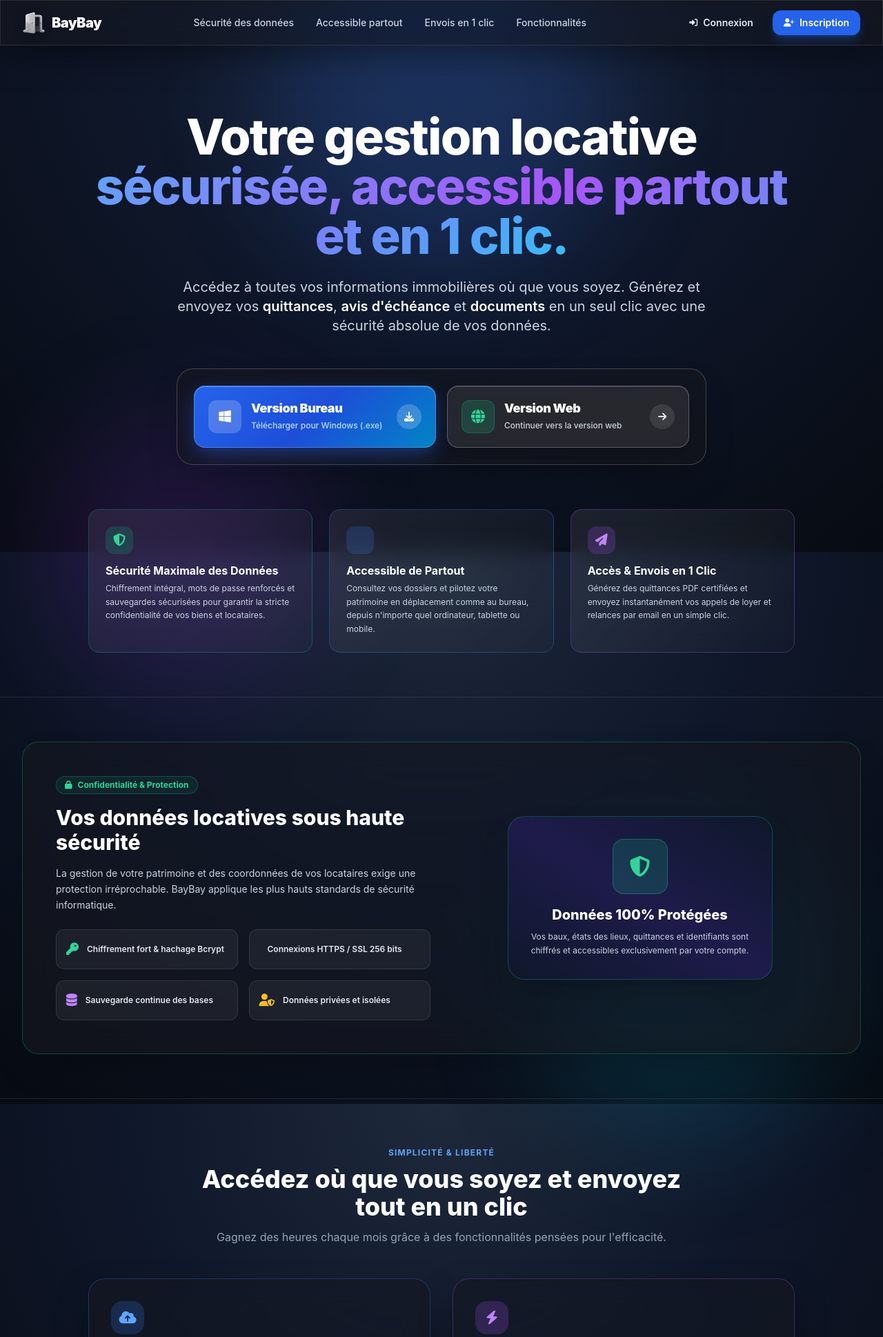
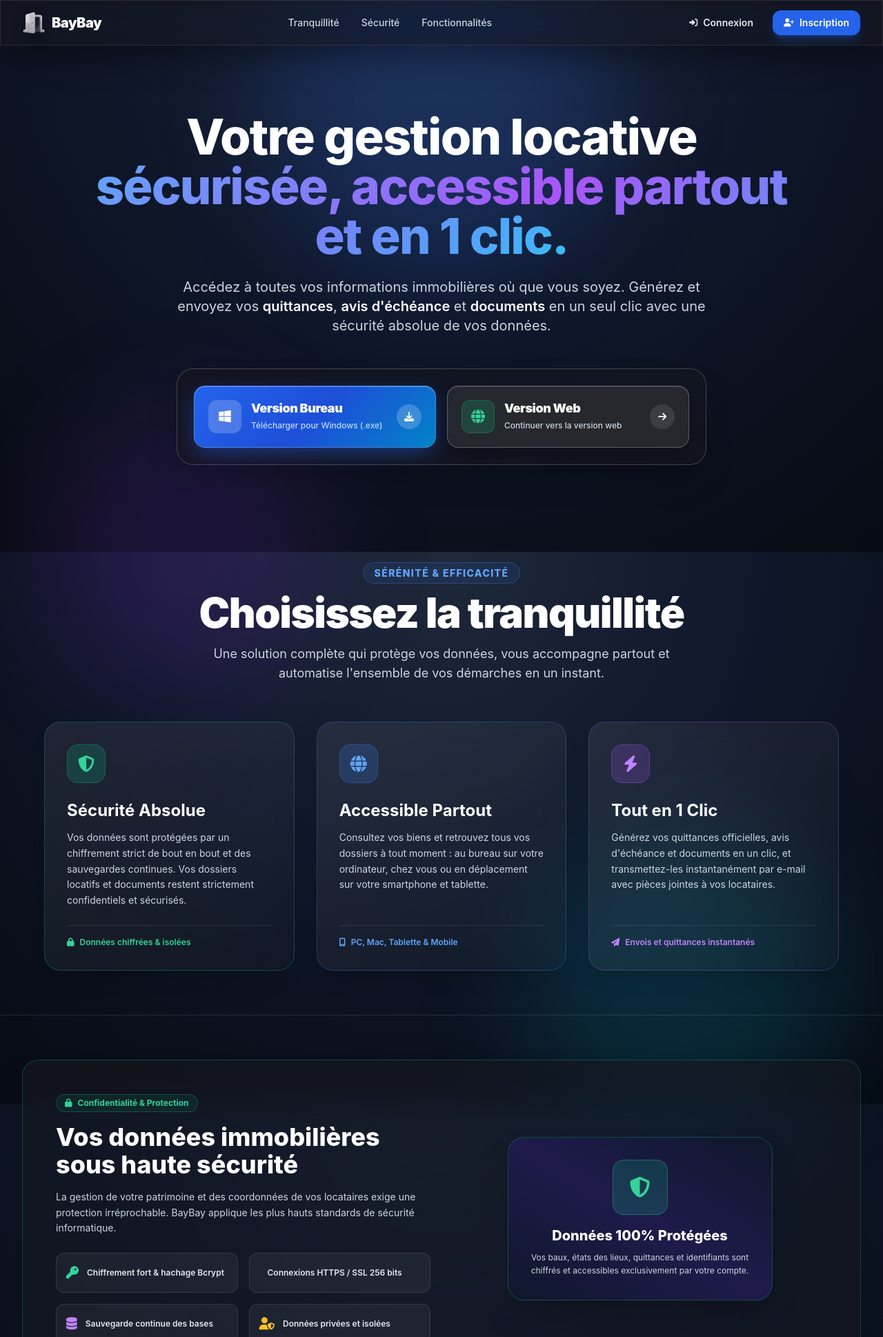
Before and after one commit to mlk0622/BayBay, a Flask app: page / in a window 1280 px wide. Shown: the top 1938 px of the page at 69% size. Run offline with Flask 3, Linux system fonts and the light colour scheme; some libraries are stand-ins or nearby versions.

Commit message:
Auto-deploy commit

```diff
--- a/templates/landing.html
+++ b/templates/landing.html
@@ -125,9 +125,8 @@
 
             <!-- Nav Links (Desktop) -->
             <nav class="hidden md:flex items-center gap-8 text-sm font-medium text-slate-300">
-                <a href="#security" class="hover:text-white transition-colors">Sécurité des données</a>
-                <a href="#everywhere" class="hover:text-white transition-colors">Accessible partout</a>
-                <a href="#one-click" class="hover:text-white transition-colors">Envois en 1 clic</a>
+                <a href="#tranquillite" class="hover:text-white transition-colors">Tranquillité</a>
+                <a href="#security" class="hover:text-white transition-colors">Sécurité</a>
                 <a href="#features" class="hover:text-white transition-colors">Fonctionnalités</a>
             </nav>
 
@@ -156,7 +155,7 @@
     <main class="relative z-10">
 
         <!-- ================= HERO SECTION ================= -->
-        <section class="max-w-7xl mx-auto px-4 sm:px-6 lg:px-8 pt-16 sm:pt-24 pb-16 text-center">
+        <section class="max-w-7xl mx-auto px-4 sm:px-6 lg:px-8 pt-16 sm:pt-24 pb-12 text-center">
 
             <!-- Main Heading -->
             <h1 class="text-4xl sm:text-6xl lg:text-7xl font-extrabold tracking-tight text-white max-w-5xl mx-auto leading-[1.15] mb-6">
@@ -170,7 +169,7 @@
             </p>
 
             <!-- ================= CALL TO ACTION BUTTONS (DESKTOP & WEB) ================= -->
-            <div class="max-w-3xl mx-auto p-4 sm:p-6 rounded-3xl liquid-glass border border-white/20 shadow-2xl mb-16">
+            <div class="max-w-3xl mx-auto p-4 sm:p-6 rounded-3xl liquid-glass border border-white/20 shadow-2xl mb-8">
                 <div class="grid grid-cols-1 sm:grid-cols-2 gap-4">
 
                     <!-- Bouton 1 : Télécharger Version Bureau -->
@@ -208,44 +207,76 @@
                 </div>
             </div>
 
-            <!-- 3 Piliers Clés : Sécurité / Partout / 1 Clic -->
-            <div class="grid grid-cols-1 md:grid-cols-3 gap-6 max-w-5xl mx-auto text-left">
+        </section>
 
-                <div class="liquid-glass-card p-6 rounded-2xl border border-emerald-500/30">
-                    <div class="w-10 h-10 rounded-xl bg-emerald-500/20 text-emerald-400 flex items-center justify-center text-lg mb-3">
-                        <i class="fas fa-shield-halved"></i>
+        <!-- ================= GRANDE SECTION : CHOISISSEZ LA TRANQUILLITÉ ================= -->
+        <section id="tranquillite" class="max-w-7xl mx-auto px-4 sm:px-6 lg:px-8 py-16">
+            <div class="text-center max-w-4xl mx-auto mb-14">
+                <span class="text-blue-400 text-xs sm:text-sm uppercase tracking-widest font-extrabold px-4 py-1.5 rounded-full bg-blue-500/10 border border-blue-500/30">
+                    Sérénité & Efficacité
+                </span>
+                <h2 class="text-4xl sm:text-5xl lg:text-6xl font-black text-white mt-4 tracking-tight leading-tight">
+                    Choisissez la tranquillité
+                </h2>
+                <p class="text-slate-300 text-base sm:text-lg mt-4 max-w-2xl mx-auto leading-relaxed">
+                    Une solution complète qui protège vos données, vous accompagne partout et automatise l'ensemble de vos démarches en un instant.
+                </p>
+            </div>
+
+            <div class="grid grid-cols-1 md:grid-cols-3 gap-8 max-w-6xl mx-auto">
+
+                <!-- Carte 1 : Sécurité -->
+                <div class="liquid-glass-card p-8 rounded-3xl border border-emerald-500/30 flex flex-col justify-between shadow-xl">
+                    <div>
+                        <div class="w-14 h-14 rounded-2xl bg-emerald-500/20 text-emerald-400 flex items-center justify-center text-2xl mb-6 border border-emerald-500/30">
+                            <i class="fas fa-shield-halved"></i>
+                        </div>
+                        <h3 class="text-2xl font-bold text-white mb-3">Sécurité Absolue</h3>
+                        <p class="text-sm text-slate-300 leading-relaxed">
+                            Vos données sont protégées par un chiffrement strict de bout en bout et des sauvegardes continues. Vos dossiers locatifs et documents restent strictement confidentiels et sécurisés.
+                        </p>
                     </div>
-                    <h3 class="text-base font-bold text-white mb-1">Sécurité Maximale des Données</h3>
-                    <p class="text-xs text-slate-300 leading-relaxed">
-                        Chiffrement intégral, mots de passe renforcés et sauvegardes sécurisées pour garantir la stricte confidentialité de vos biens et locataires.
-                    </p>
+                    <div class="mt-6 pt-4 border-t border-white/10 flex items-center gap-2 text-xs text-emerald-400 font-semibold">
+                        <i class="fas fa-lock"></i> Données chiffrées & isolées
+                    </div>
                 </div>
 
-                <div class="liquid-glass-card p-6 rounded-2xl border border-blue-500/30">
-                    <div class="w-10 h-10 rounded-xl bg-blue-500/20 text-blue-400 flex items-center justify-center text-lg mb-3">
-                        <i class="fas fa-laptop-mobile"></i>
+                <!-- Carte 2 : Partout -->
+                <div class="liquid-glass-card p-8 rounded-3xl border border-blue-500/30 flex flex-col justify-between shadow-xl">
+                    <div>
+                        <div class="w-14 h-14 rounded-2xl bg-blue-500/20 text-blue-400 flex items-center justify-center text-2xl mb-6 border border-blue-500/30">
+                            <i class="fas fa-globe"></i>
+                        </div>
+                        <h3 class="text-2xl font-bold text-white mb-3">Accessible Partout</h3>
+                        <p class="text-sm text-slate-300 leading-relaxed">
+                            Consultez vos biens et retrouvez tous vos dossiers à tout moment : au bureau sur votre ordinateur, chez vous ou en déplacement sur votre smartphone et tablette.
+                        </p>
                     </div>
-                    <h3 class="text-base font-bold text-white mb-1">Accessible de Partout</h3>
-                    <p class="text-xs text-slate-300 leading-relaxed">
-                        Consultez vos dossiers et pilotez votre patrimoine en déplacement comme au bureau, depuis n'importe quel ordinateur, tablette ou mobile.
-                    </p>
+                    <div class="mt-6 pt-4 border-t border-white/10 flex items-center gap-2 text-xs text-blue-400 font-semibold">
+                        <i class="fas fa-mobile-screen"></i> PC, Mac, Tablette & Mobile
+                    </div>
                 </div>
 
-                <div class="liquid-glass-card p-6 rounded-2xl border border-purple-500/30">
-                    <div class="w-10 h-10 rounded-xl bg-purple-500/20 text-purple-400 flex items-center justify-center text-lg mb-3">
-                        <i class="fas fa-paper-plane"></i>
+                <!-- Carte 3 : 1 Clic -->
+                <div class="liquid-glass-card p-8 rounded-3xl border border-purple-500/30 flex flex-col justify-between shadow-xl">
+                    <div>
+                        <div class="w-14 h-14 rounded-2xl bg-purple-500/20 text-purple-400 flex items-center justify-center text-2xl mb-6 border border-purple-500/30">
+                            <i class="fas fa-bolt"></i>
+                        </div>
+                        <h3 class="text-2xl font-bold text-white mb-3">Tout en 1 Clic</h3>
+                        <p class="text-sm text-slate-300 leading-relaxed">
+                            Générez vos quittances officielles, avis d'échéance et documents en un clic, et transmettez-les instantanément par e-mail avec pièces jointes à vos locataires.
+                        </p>
                     </div>
-                    <h3 class="text-base font-bold text-white mb-1">Accès & Envois en 1 Clic</h3>
-                    <p class="text-xs text-slate-300 leading-relaxed">
-                        Générez des quittances PDF certifiées et envoyez instantanément vos appels de loyer et relances par email en un simple clic.
-                    </p>
+                    <div class="mt-6 pt-4 border-t border-white/10 flex items-center gap-2 text-xs text-purple-400 font-semibold">
+                        <i class="fas fa-paper-plane"></i> Envois et quittances instantanés
+                    </div>
                 </div>
 
             </div>
-
         </section>
 
-        <!-- ================= SECTION SÉCURITÉ & DONNÉES ================= -->
+        <!-- ================= SECTION SÉCURITÉ DÉTAILLÉE ================= -->
         <section id="security" class="max-w-7xl mx-auto px-4 sm:px-6 lg:px-8 py-16 border-t border-white/10">
             <div class="rounded-3xl p-8 sm:p-12 liquid-glass border border-emerald-500/30 shadow-2xl relative overflow-hidden">
                 <div class="grid grid-cols-1 lg:grid-cols-2 gap-8 items-center">
@@ -253,8 +284,8 @@
                         <div class="inline-flex items-center gap-2 px-3 py-1 rounded-full bg-emerald-500/10 border border-emerald-500/30 text-emerald-400 text-xs font-bold mb-4">
                             <i class="fas fa-lock"></i> Confidentialité & Protection
                         </div>
-                        <h2 class="text-3xl font-extrabold text-white mb-4">
-                            Vos données locatives sous haute sécurité
+                        <h2 class="text-3xl sm:text-4xl font-extrabold text-white mb-4">
+                            Vos données immobilières sous haute sécurité
                         </h2>
                         <p class="text-slate-300 text-sm leading-relaxed mb-6">
                             La gestion de votre patrimoine et des coordonnées de vos locataires exige une protection irréprochable. BayBay applique les plus hauts standards de sécurité informatique.
@@ -293,64 +324,11 @@
             </div>
         </section>
 
-        <!-- ================= SECTION ACCÈS PARTOUT & ENVOIS EN 1 CLIC ================= -->
-        <section id="everywhere" class="max-w-7xl mx-auto px-4 sm:px-6 lg:px-8 py-16 border-t border-white/10">
-            <div class="text-center max-w-3xl mx-auto mb-12">
-                <span class="text-blue-400 text-xs uppercase tracking-widest font-bold">Simplicité & Liberté</span>
-                <h2 class="text-3xl sm:text-4xl font-extrabold text-white mt-2">
-                    Accédez où que vous soyez et envoyez tout en un clic
-                </h2>
-                <p class="text-slate-400 text-sm sm:text-base mt-3">
-                    Gagnez des heures chaque mois grâce à des fonctionnalités pensées pour l'efficacité.
-                </p>
-            </div>
-
-            <div class="grid grid-cols-1 md:grid-cols-2 gap-8 max-w-5xl mx-auto">
-
-                <!-- Bloc Partout -->
-                <div class="liquid-glass p-8 rounded-3xl border border-blue-500/30 flex flex-col justify-between">
-                    <div>
-                        <div class="w-12 h-12 rounded-2xl bg-blue-500/20 text-blue-400 flex items-center justify-center text-xl mb-4">
-                            <i class="fas fa-cloud-arrow-up"></i>
-                        </div>
-                        <h3 class="text-xl font-bold text-white mb-3">Accès Instantané depuis N'importe Où</h3>
-                        <p class="text-sm text-slate-300 leading-relaxed mb-6">
-                            Que vous soyez chez vous sur votre PC, sur votre ordinateur portable en voyage, ou sur votre smartphone devant un locataire, vos dossiers immobiliers sont toujours disponibles en temps réel.
-                        </p>
-                        <ul class="space-y-2.5 text-xs text-slate-200 font-medium">
-                            <li class="flex items-center gap-2"><i class="fas fa-check text-blue-400"></i> Synchronisation immédiate de vos données</li>
-                            <li class="flex items-center gap-2"><i class="fas fa-check text-blue-400"></i> Compatible tous navigateurs et système Windows</li>
-                            <li class="flex items-center gap-2"><i class="fas fa-check text-blue-400"></i> Recherche rapide de locataire ou de document</li>
-                        </ul>
-                    </div>
-                </div>
-
-                <!-- Bloc 1 Clic -->
-                <div id="one-click" class="liquid-glass p-8 rounded-3xl border border-purple-500/30 flex flex-col justify-between">
-                    <div>
-                        <div class="w-12 h-12 rounded-2xl bg-purple-500/20 text-purple-400 flex items-center justify-center text-xl mb-4">
-                            <i class="fas fa-bolt"></i>
-                        </div>
-                        <h3 class="text-xl font-bold text-white mb-3">Génération & Envois en 1 Clic</h3>
-                        <p class="text-sm text-slate-300 leading-relaxed mb-6">
-                            Fini les corvées administratives. En un clic, générez la quittance de loyer conforme, appliquez votre signature certifiée et transmettez-la automatiquement par e-mail au locataire.
-                        </p>
-                        <ul class="space-y-2.5 text-xs text-slate-200 font-medium">
-                            <li class="flex items-center gap-2"><i class="fas fa-check text-purple-400"></i> Quittances PDF certifiées avec signature décorative</li>
-                            <li class="flex items-center gap-2"><i class="fas fa-check text-purple-400"></i> Envoi direct par email avec pièce jointe PDF</li>
-                            <li class="flex items-center gap-2"><i class="fas fa-check text-purple-400"></i> Programmation mensuelle des avis d'échéance</li>
-                        </ul>
-                    </div>
-                </div>
-
-            </div>
-        </section>
-
         <!-- ================= FEATURES SECTION ================= -->
         <section id="features" class="max-w-7xl mx-auto px-4 sm:px-6 lg:px-8 py-16 border-t border-white/10">
             <div class="text-center max-w-3xl mx-auto mb-12">
                 <span class="text-blue-400 text-xs uppercase tracking-widest font-bold">Fonctionnalités</span>
-                <h2 class="text-3xl font-extrabold text-white mt-2">
+                <h2 class="text-3xl sm:text-4xl font-extrabold text-white mt-2">
                     Une boîte à outils complète pour vos locations
                 </h2>
             </div>
```
